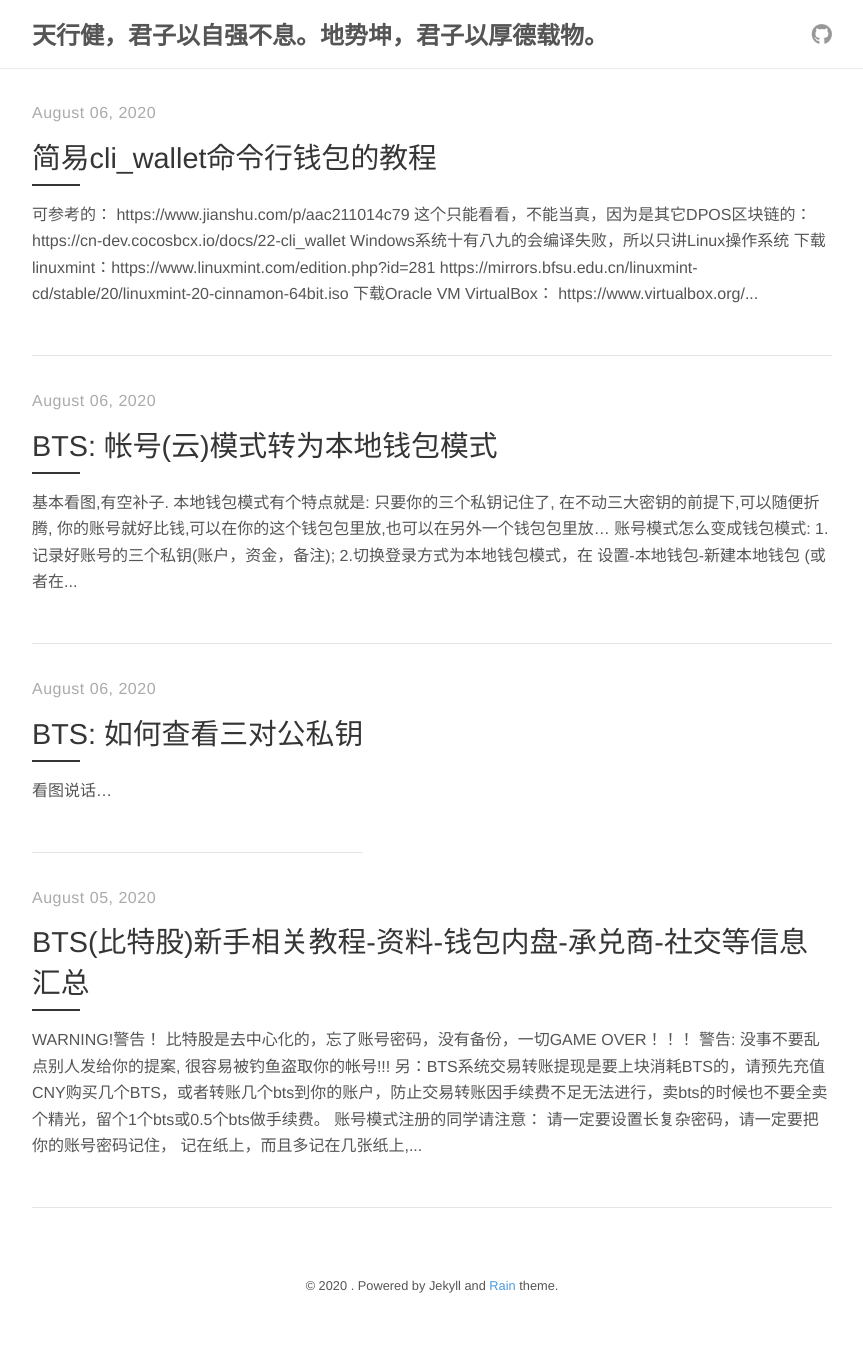
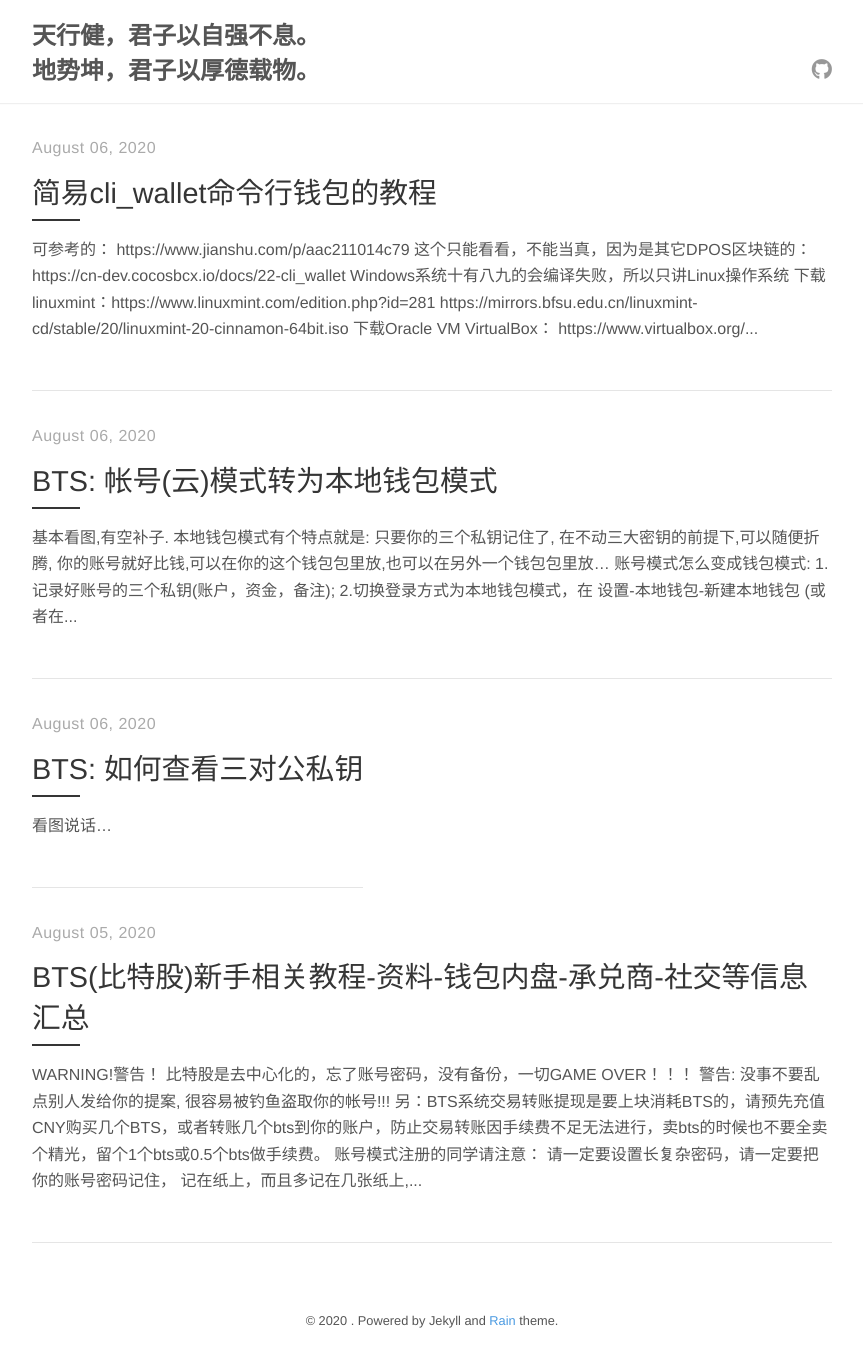
Before and after one commit to shulthz/shulthz.github.io, a Jekyll site: the page built from index.html, in a window 1280 px wide. Shown: the whole page, without its empty margins (208-1071 px from the left). Built offline with Jekyll 4.4.1, drawn with Linux system fonts in a browser that asks for light colours; nearby versions of some CDN libraries; the list of posts is cut into pages by our own code; before the commit the page ends 1331 px from its top, so only the background shows below that.

```diff
--- a/_config.yml
+++ b/_config.yml
@@ -1,5 +1,5 @@
 # Site settings
-title:          天行健，君子以自强不息。地势坤，君子以厚德载物。
+title:          天行健，君子以自强不息。<br>地势坤，君子以厚德载物。
 description:
 url:
 
```
